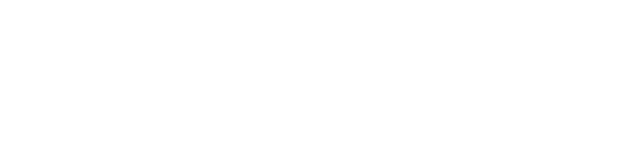
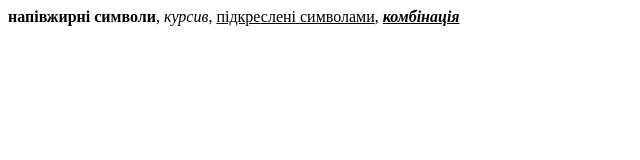
Before and after one commit to Tamila125/html-lab-2, a plain HTML site: page index.html in a window 1280 px wide. Shown: the whole page, without its empty margins (0-640 px from the left). Drawn offline with Linux system fonts and the light colour scheme.

Commit message:
Форматування тексту

```diff
--- a/index.html
+++ b/index.html
@@ -5,5 +5,6 @@
   <title>Лабораторна робота №2</title>
 </head>
 <body>
+  <b>напівжирні символи</b>, <i>курсив</i>, <u>підкреслені символами</u>, <b><i><u>комбінація</u></i></b>
 </body>
 </html>
```
